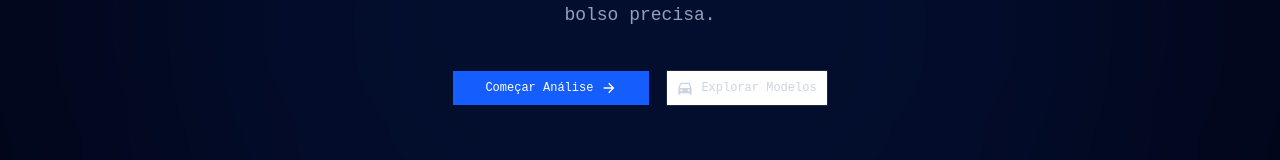
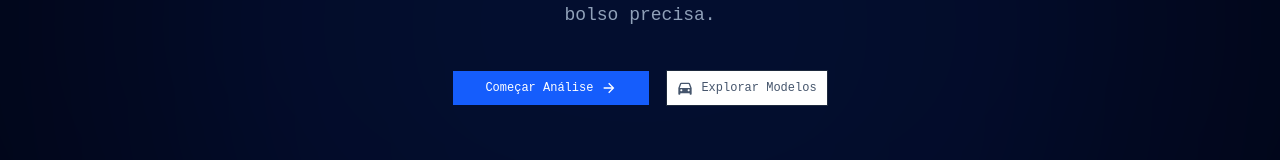
Before and after one commit to etiontdn/auto-mind, a React (Vite) app: page / in a window 1280 px wide. Shown: the part 406-566 px from the top of the page. Built offline with nearby package versions, Linux system fonts and the light colour scheme.

Commit message:
feat(Hero): Resolve cores do botão secundário

```diff
--- a/src/components/hero/HeroCallToActions.tsx
+++ b/src/components/hero/HeroCallToActions.tsx
@@ -18,7 +18,7 @@ export function HeroCallToActions() {
             <Button
                 size="lg"
                 variant="outline"
-                className="border-slate-800 text-slate-300 hover:bg-slate-900 gap-2"
+                className="border-slate-800 text-slate-600 hover:bg-slate-900 hover:text-slate-300 gap-2"
             >
                 <RiCarFill size={20} />
                 Explorar Modelos
```
